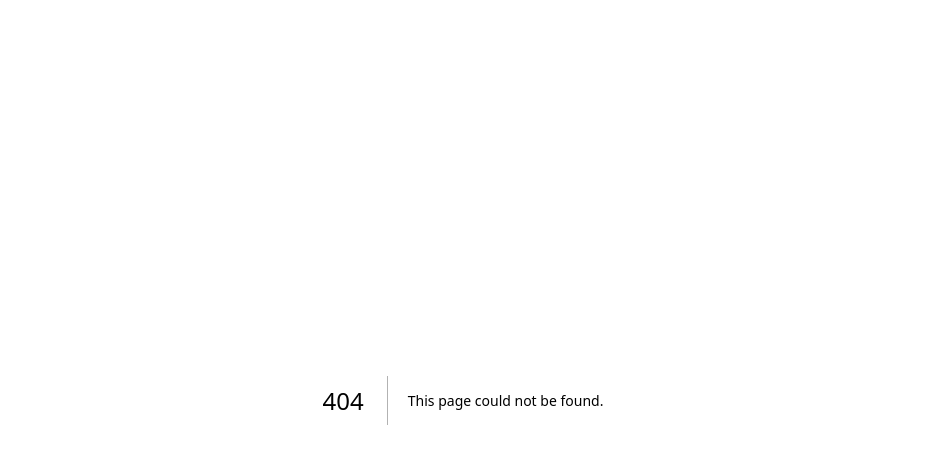
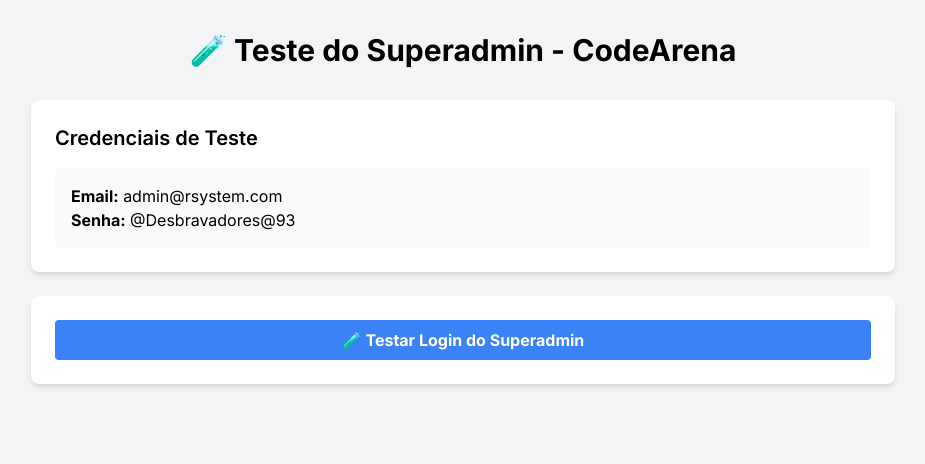
Before and after one commit to rsystemautomacao/CodeArena, a Next.js app: page /test-superadmin in a window 1280 px wide. Before the commit this address had no page. Shown: the top 464 px of the page, without its empty margins (177-1102 px from the left). Built offline with nearby package versions, Linux system fonts and the light colour scheme.

Commit message:
feat: adicionar página de teste do superadmin
- Criada página /test-superadmin para teste fácil via navegador
- Interface amigável com botão para testar login
- Exibe resultado detalhado em JSON formatado
- Facilita diagnóstico sem necessidade de ferramentas externas

```diff
--- /dev/null
+++ b/app/test-superadmin/page.tsx
@@ -0,0 +1,69 @@
+'use client';
+
+import { useState } from 'react';
+
+export default function TestSuperadminPage() {
+  const [result, setResult] = useState<any>(null);
+  const [loading, setLoading] = useState(false);
+
+  const testSuperadmin = async () => {
+    setLoading(true);
+    try {
+      const response = await fetch('/api/test-superadmin-login', {
+        method: 'POST',
+        headers: {
+          'Content-Type': 'application/json',
+        },
+        body: JSON.stringify({
+          email: 'admin@rsystem.com',
+          password: '@Desbravadores@93'
+        })
+      });
+
+      const data = await response.json();
+      setResult(data);
+    } catch (error) {
+      setResult({ error: 'Erro ao testar: ' + error });
+    }
+    setLoading(false);
+  };
+
+  return (
+    <div className="min-h-screen bg-gray-100 py-8">
+      <div className="max-w-4xl mx-auto px-4">
+        <h1 className="text-3xl font-bold text-center mb-8">
+          🧪 Teste do Superadmin - CodeArena
+        </h1>
+
+        <div className="bg-white rounded-lg shadow-md p-6 mb-6">
+          <h2 className="text-xl font-semibold mb-4">Credenciais de Teste</h2>
+          <div className="bg-gray-50 p-4 rounded">
+            <p><strong>Email:</strong> admin@rsystem.com</p>
+            <p><strong>Senha:</strong> @Desbravadores@93</p>
+          </div>
+        </div>
+
+        <div className="bg-white rounded-lg shadow-md p-6 mb-6">
+          <button
+            onClick={testSuperadmin}
+            disabled={loading}
+            className="bg-blue-500 hover:bg-blue-600 disabled:bg-gray-400 text-white font-bold py-2 px-4 rounded w-full"
+          >
+            {loading ? 'Testando...' : '🧪 Testar Login do Superadmin'}
+          </button>
+        </div>
+
+        {result && (
+          <div className="bg-white rounded-lg shadow-md p-6">
+            <h2 className="text-xl font-semibold mb-4">Resultado do Teste</h2>
+            <div className="bg-gray-50 p-4 rounded">
+              <pre className="text-sm overflow-auto">
+                {JSON.stringify(result, null, 2)}
+              </pre>
+            </div>
+          </div>
+        )}
+      </div>
+    </div>
+  );
+}
```
